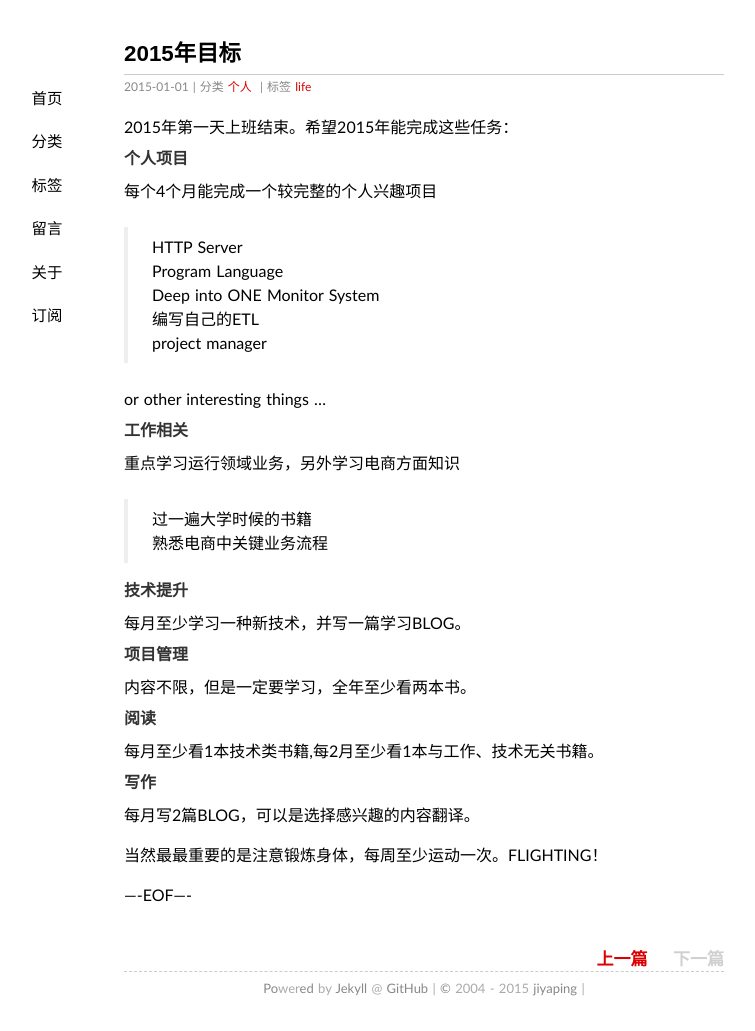
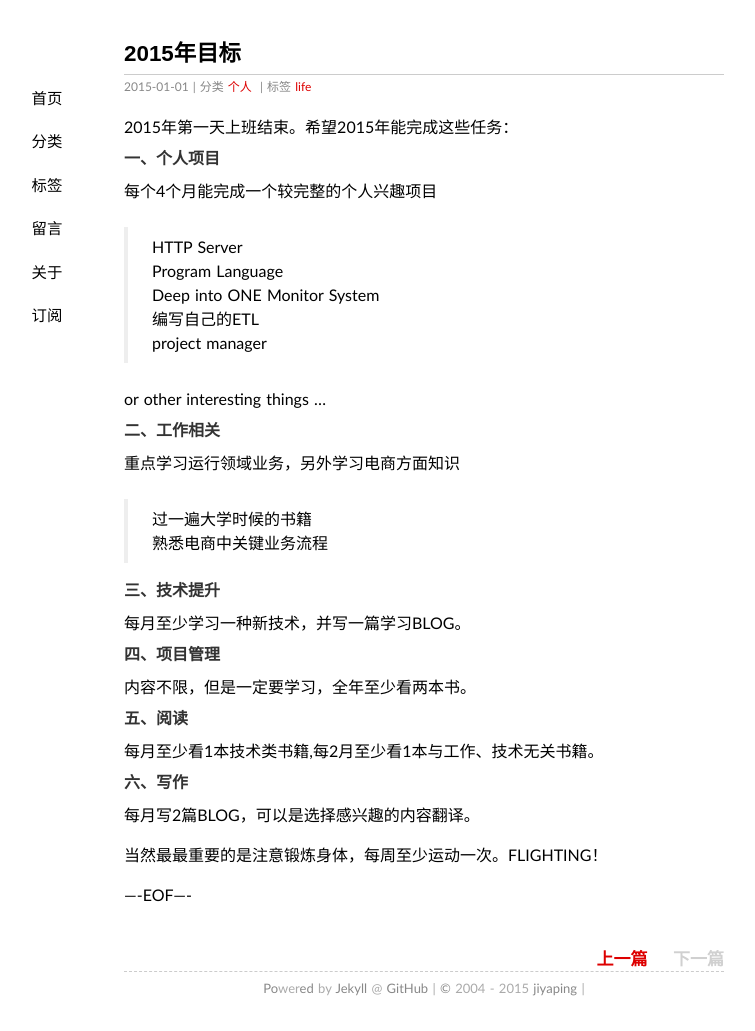
Before and after one commit to jiyaping/jiyaping.github.io, a Jekyll site: the page built from _posts/2015-01-04-2015-year-first-article.md, in a window 1280 px wide. Shown: the whole page, without its empty margins (216-971 px from the left). Built offline with Jekyll 4.4.1, drawn with Linux system fonts in a browser that asks for light colours; some web fonts are replaced; Markdown is read by kramdown in place of the engine named in the settings; comment, search, counter and statistics services are not loaded.

Commit message:
2015first

```diff
--- a/_posts/2015-01-04-2015-year-first-article.md
+++ b/_posts/2015-01-04-2015-year-first-article.md
@@ -9,7 +9,7 @@ tags:  life
 
 2015年第一天上班结束。希望2015年能完成这些任务：
 
-####个人项目
+####一、个人项目
 每个4个月能完成一个较完整的个人兴趣项目
 > HTTP Server
 > Program Language
@@ -19,26 +19,26 @@ tags:  life
 
 or other interesting things ...
 
-####工作相关
+####二、工作相关
 重点学习运行领域业务，另外学习电商方面知识
 > 过一遍大学时候的书籍
 > 熟悉电商中关键业务流程
 
 
 
-####技术提升
+####三、技术提升
 每月至少学习一种新技术，并写一篇学习BLOG。
 
 
-####项目管理
+####四、项目管理
 内容不限，但是一定要学习，全年至少看两本书。
 
 
-####阅读
+####五、阅读
 每月至少看1本技术类书籍,每2月至少看1本与工作、技术无关书籍。
 
 
-####写作
+####六、写作
 每月写2篇BLOG，可以是选择感兴趣的内容翻译。
 
 
```
